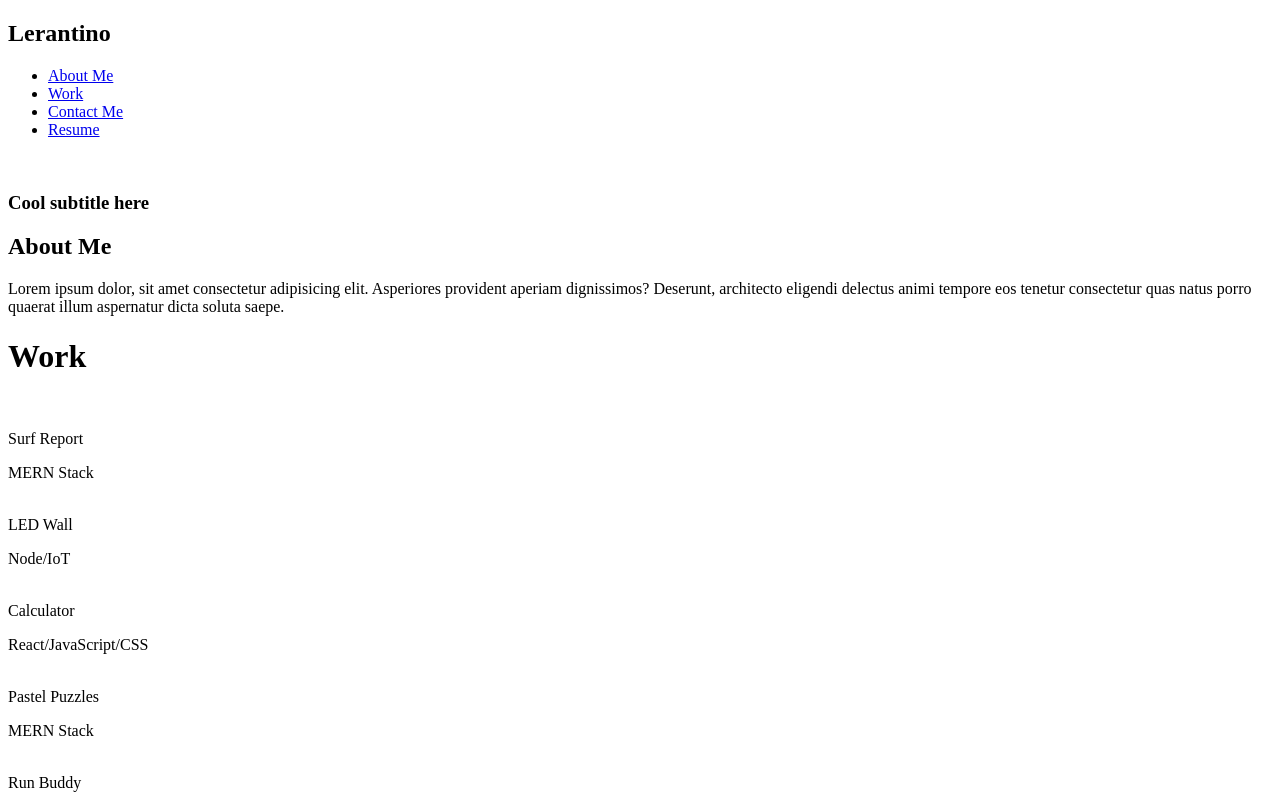
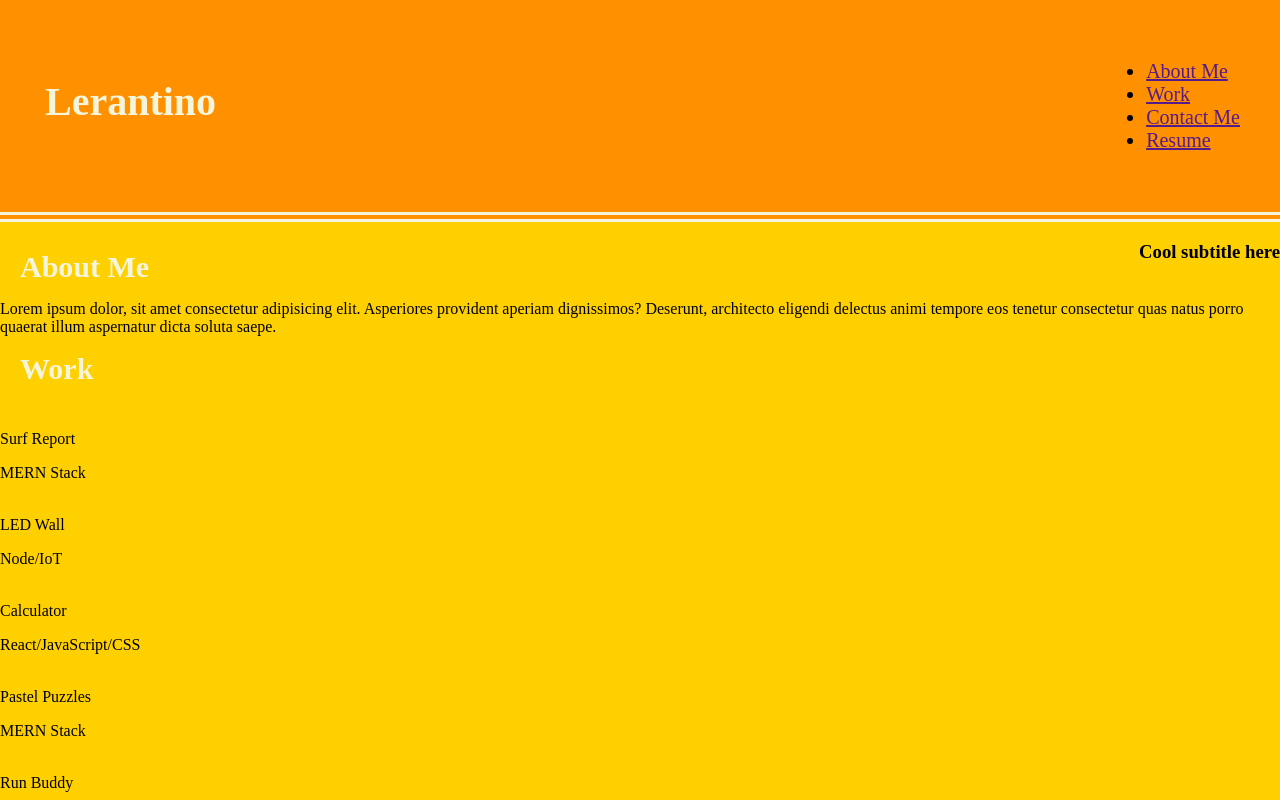
Before and after one commit to Zero-0X/Challenge_2_Custom_Responsive_Website, a plain HTML site: page index.html in a window 1280 px wide. Shown: the top 800 px of the page. Drawn offline with Linux system fonts and the light colour scheme.

Commit message:
figured out how to push li to right of page in header and footer

```diff
--- a/assets/css/style.css
+++ b/assets/css/style.css
@@ -0,0 +1,70 @@
+* {
+    font-family: 'Times New Roman', Times, serif;
+}
+body {
+    background-color: #ffd000;
+    margin: auto;
+}
+/* header */
+header {
+    padding: 20px;
+    margin: 0px;
+    border-bottom: 10px double beige;
+    background-color: #ff9100;
+}
+/* Lerantino */
+header nav h1 {
+    font-size: 40px;
+    padding: 5px 5px;
+    color: beige;
+}
+/* nav */
+header nav {
+    display: flex;
+    flex-wrap: wrap;
+    justify-content: space-between;
+    flex-direction: row;
+    font-size: 20px;
+    padding: 10px;
+    margin: 10px;
+    /* need to figure out how to push the li to the right of the page */
+}
+/* Cool Subtitle text with b/g img */
+main h3{
+    background-image: ;
+    display: inline;
+    float: right;
+    padding: 30 ;
+}
+/* About Me section */
+main section h1{
+    font-size: 30px;
+    color: beige;
+    padding-left: 10px;
+    margin: 10px;
+}
+/* About Me p */
+main section h1 p {
+    font-size: 16px;
+
+}
+/* Work h1 */
+main section h1 h1 {
+    font-size: 30px;
+    color: beige;
+    padding-left: 10px;
+    margin: 10px;
+}
+/* Work sections with b/g imgs*/
+main section h1 h1 p {
+
+}
+/* Footer */
+footer {
+    display: flex;
+    justify-content: space-between;
+    margin: 10px 0px;
+    padding: 20px 0px;
+    border-top: 10px beige;
+    background-color: #ff9100;
+}
--- a/index.html
+++ b/index.html
@@ -15,32 +15,34 @@
             <h1>Lerantino</h1>
             <ul>
                 <li>
-                    <a href="#about">About Me</a>
+                    <a href="">About Me</a>
                 </li>
                 <li>
-                    <a href="#work">Work</a>
+                    <a href="">Work</a>
                 </li>
                 <li>
-                    <a href="#contact">Contact Me</a>
+                    <a href="">Contact Me</a>
                 </li>
                 <li>
-                    <a href="#resume">Resume</a>
+                    <a href="">Resume</a>
                 </li>
             </ul>
         </nav>
     </header>
     <main>
-        <section id="hero">
+        <section>
             <img src="" alt="">
             <h3>Cool subtitle here</h3>
         </section>
-        <section id="about">
+        <section>
             <h1>About Me</h1>
             <p>Lorem ipsum dolor, sit amet consectetur adipisicing elit. Asperiores provident aperiam dignissimos?
                 Deserunt, architecto eligendi delectus animi tempore eos tenetur consectetur quas natus porro quaerat
                 illum aspernatur dicta soluta saepe.</p>
         </section>
-        <h1>Work</h1>
+        <section>
+            <h1>Work</h1>
+        </section>
         <section>
             <a href=""></a><img src="" alt="">
             <p>Surf Report</p>
@@ -75,13 +77,13 @@
                 <link rel="stylesheet" href="">Lerantino@website.com
             </li>
             <li>
-                <link rel="" href="">GitHub
+                <link rel="stylesheet" href="">GitHub
             </li>
             <li>
-                <link rel="" href="">Twitter
+                <link rel="stylesheet" href="">Twitter
             </li>
             <li>
-                <link rel="" href="">Spotify
+                <link rel="stylesheet" href="">Spotify
             </li>
         </ul>
     </footer>
```
